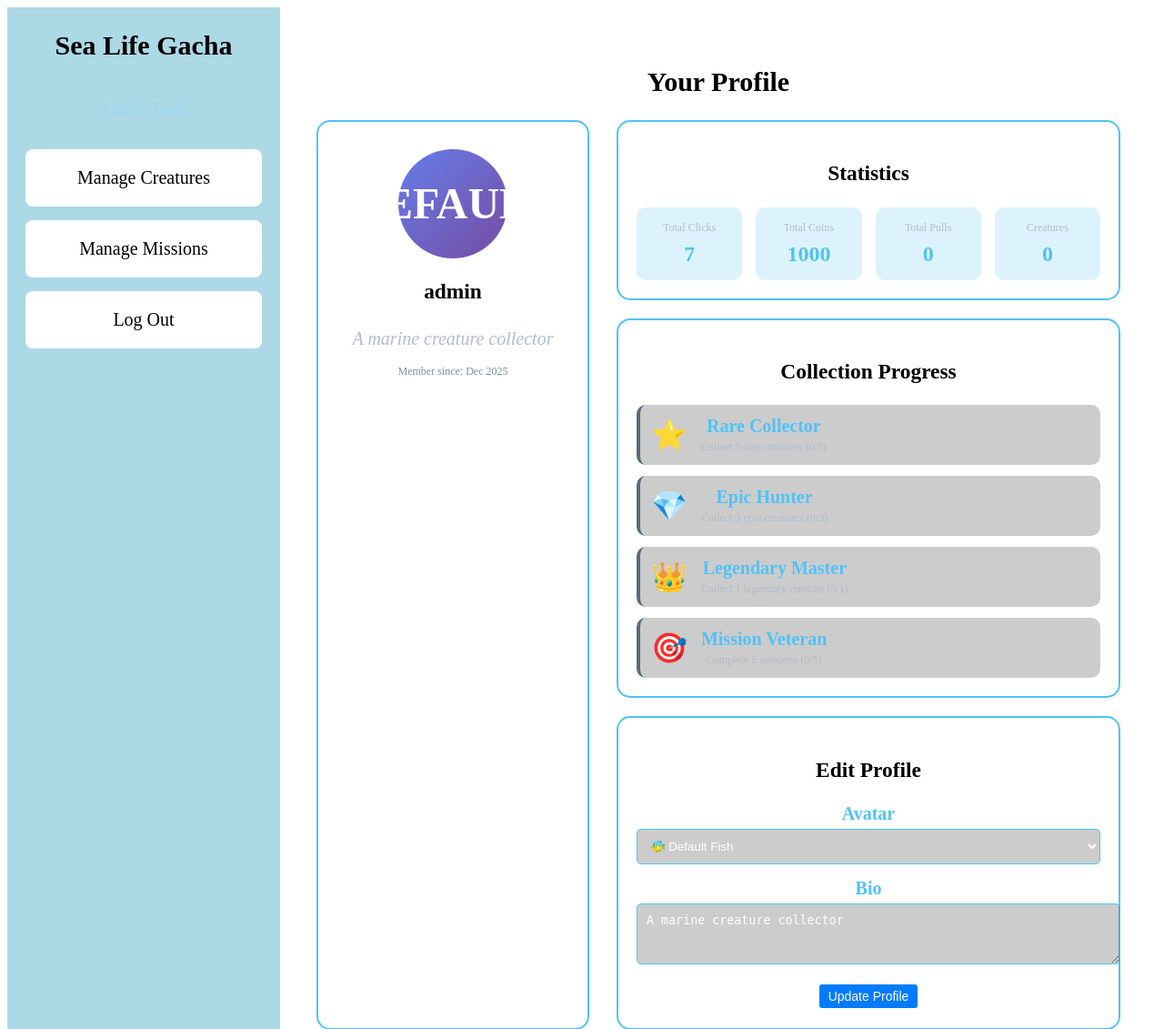
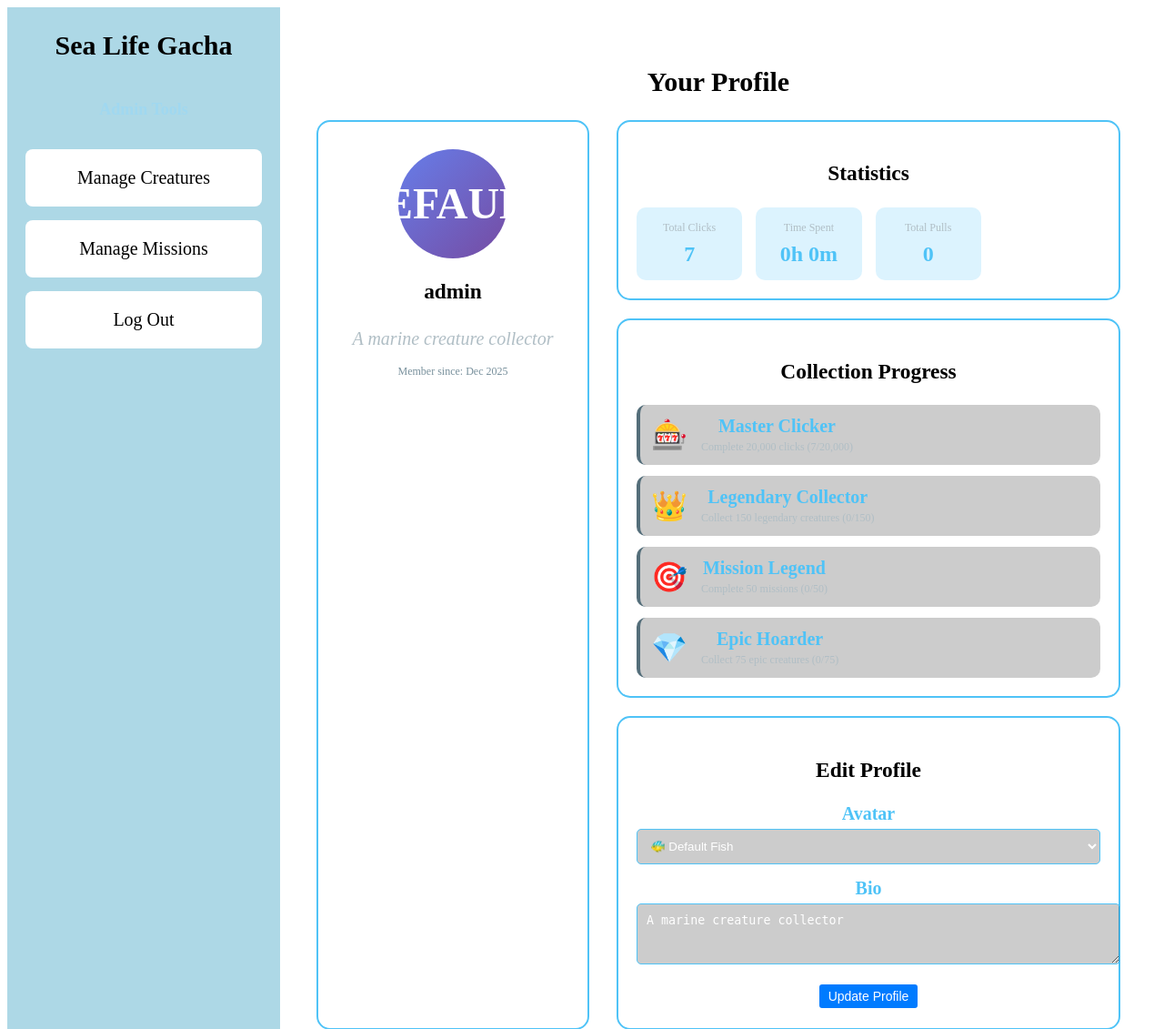
Before and after one commit to cydmgy/ACP_Final-Project, a Flask app: page /profile in a window 1280 px wide. Shown: the top 1131 px of the page at 91% size. Run offline with Flask 3, Linux system fonts and the light colour scheme; a user stored in the database is signed in; parts of the project's set-up code (start-up, migrations or seed data) failed here and were passed over.

Commit message:
Profile Fixes

```diff
--- a/app.py
+++ b/app.py
@@ -80,6 +80,20 @@ def apply_pity_system(user, creatures):
             return random.choice(epics)
 
     return None
+
+@app.route('/update_time', methods=['POST'])
+def update_time():
+    user = get_current_user()
+    if not user: return jsonify({'error': 'Unauthorized'}), 401
+    try:
+        data = request.get_json()
+        seconds = data.get('seconds', 0)
+        user.time_spent += seconds
+        db.session.commit()
+        return jsonify({'success': True, 'total_time': user.time_spent})
+    except Exception as e:
+        db.session.rollback()
+        return jsonify({'error': str(e)}), 500
 
 # --- Authentication Routes ---
 
--- a/models.py
+++ b/models.py
@@ -15,6 +15,7 @@ class User(db.Model):
     clicks = db.Column(db.Integer, default=0)
     coins = db.Column(db.Integer, default=0)
     pulls = db.Column(db.Integer, default=0)
+    time_spent = db.Column(db.Integer, default=0)
 
     avatar = db.Column(db.String(50), default='default.png')
     bio = db.Column(db.String(200), default='A marine creature collector')
--- a/templates/base.html
+++ b/templates/base.html
@@ -54,6 +54,34 @@
     </div>
 
     <script src="https://code.jquery.com/jquery-3.6.0.min.js"></script>
+
+    <!-- Time Tracking Script -->
+    {% if session.get('user_id') and session.get('role') != 'admin' %}
+    <script>
+        let timeInterval;
+
+        function startTimeTracking() {
+            timeInterval = setInterval(() => {
+                fetch('/update_time', {
+                    method: 'POST',
+                    headers: {
+                        'Content-Type': 'application/json',
+                    },
+                    body: JSON.stringify({ seconds: 30 })
+                })
+                .catch(error => console.error('Error updating time:', error));
+            }, 30000); // Every 30 seconds
+        }
+
+        function stopTimeTracking() {
+            if (timeInterval) clearInterval(timeInterval);
+        }
+
+        document.addEventListener('DOMContentLoaded', startTimeTracking);
+        window.addEventListener('beforeunload', stopTimeTracking);
+    </script>
+    {% endif %}
+
     {% block scripts %}{% endblock %}
 </body>
 </html>
--- a/templates/profile.html
+++ b/templates/profile.html
@@ -23,19 +23,15 @@
                 <div class="stats-grid">
                     <div class="stat-box">
                         <span class="stat-label">Total Clicks</span>
-                        <span class="stat-value">{{ user.clicks }}</span>
+                        <span class="stat-value">{{ "{:,}".format(user.clicks) }}</span>
                     </div>
                     <div class="stat-box">
-                        <span class="stat-label">Total Coins</span>
-                        <span class="stat-value">{{ user.coins }}</span>
+                        <span class="stat-label">Time Spent</span>
+                        <span class="stat-value">{{ (user.time_spent // 3600)|int }}h {{ ((user.time_spent % 3600) // 60)|int }}m</span>
                     </div>
                     <div class="stat-box">
                         <span class="stat-label">Total Pulls</span>
-                        <span class="stat-value">{{ user.pulls }}</span>
-                    </div>
-                    <div class="stat-box">
-                        <span class="stat-label">Creatures</span>
-                        <span class="stat-value">{{ total_creatures }}</span>
+                        <span class="stat-value">{{ "{:,}".format(user.pulls) }}</span>
                     </div>
                 </div>
             </div>
@@ -44,32 +40,32 @@
             <div class="achievements-section">
                 <h3>Collection Progress</h3>
                 <div class="achievement-list">
-                    <div class="achievement-item {% if rare_count >= 5 %}completed{% endif %}">
-                        <span class="achievement-icon">⭐</span>
+                    <div class="achievement-item {% if user.clicks >= 20000 %}completed{% endif %}">
+                        <span class="achievement-icon">🎰</span>
                         <div class="achievement-info">
-                            <strong>Rare Collector</strong>
-                            <p>Collect 5 rare creatures ({{ rare_count }}/5)</p>
+                            <strong>Master Clicker</strong>
+                            <p>Complete 20,000 clicks ({{ "{:,}".format(user.clicks) }}/20,000)</p>
                         </div>
                     </div>
-                    <div class="achievement-item {% if epic_count >= 3 %}completed{% endif %}">
+                    <div class="achievement-item {% if legendary_count >= 150 %}completed{% endif %}">
+                        <span class="achievement-icon">👑</span>
+                        <div class="achievement-info">
+                            <strong>Legendary Collector</strong>
+                            <p>Collect 150 legendary creatures ({{ legendary_count }}/150)</p>
+                        </div>
+                    </div>
+                    <div class="achievement-item {% if completed_missions >= 50 %}completed{% endif %}">
+                        <span class="achievement-icon">🎯</span>
+                        <div class="achievement-info">
+                            <strong>Mission Legend</strong>
+                            <p>Complete 50 missions ({{ completed_missions }}/50)</p>
+                        </div>
+                    </div>
+                    <div class="achievement-item {% if epic_count >= 75 %}completed{% endif %}">
                         <span class="achievement-icon">💎</span>
                         <div class="achievement-info">
-                            <strong>Epic Hunter</strong>
-                            <p>Collect 3 epic creatures ({{ epic_count }}/3)</p>
-                        </div>
-                    </div>
-                    <div class="achievement-item {% if legendary_count >= 1 %}completed{% endif %}">
-                        <span class="achievement-icon">👑</span>
-                        <div class="achievement-info">
-                            <strong>Legendary Master</strong>
-                            <p>Collect 1 legendary creature ({{ legendary_count }}/1)</p>
-                        </div>
-                    </div>
-                    <div class="achievement-item {% if completed_missions >= 5 %}completed{% endif %}">
-                        <span class="achievement-icon">🎯</span>
-                        <div class="achievement-info">
-                            <strong>Mission Veteran</strong>
-                            <p>Complete 5 missions ({{ completed_missions }}/5)</p>
+                            <strong>Epic Hoarder</strong>
+                            <p>Collect 75 epic creatures ({{ epic_count }}/75)</p>
                         </div>
                     </div>
                 </div>
```
Also changed, not shown: instance/sea_life_gacha.db (deleted).
